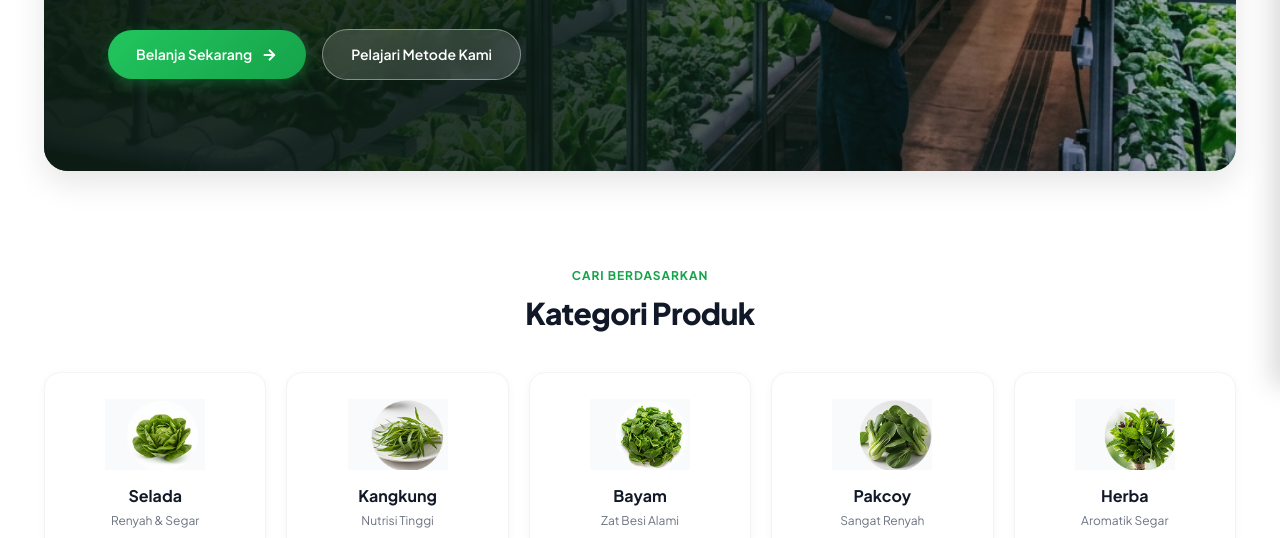
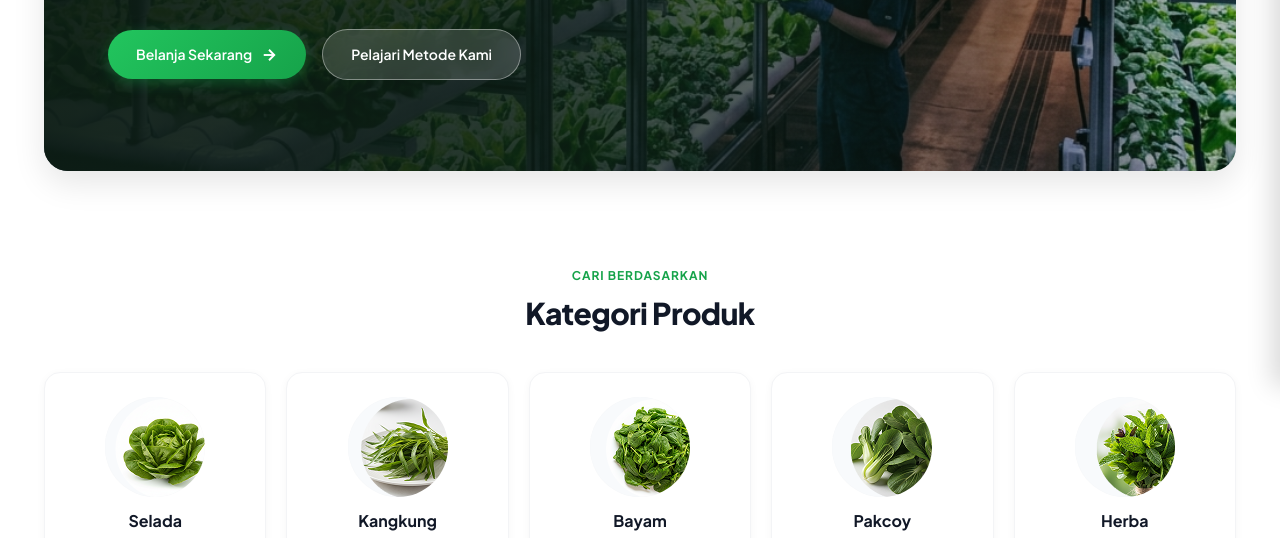
Before and after one commit to Anggamy0011/Hydrofarm, a plain HTML site: page index.html in a window 1280 px wide. Shown: the part 414-952 px from the top of the page. Drawn offline with Linux system fonts and the light colour scheme.

Commit message:
Fix: perbaiki gambar kategori yang miring - ubah ke bentuk lingkaran 100x100px

```diff
--- a/styles.css
+++ b/styles.css
@@ -463,17 +463,21 @@ img {
 
 .category-img-box {
   width: 100px;
-  height: 75px;
+  height: 100px;
   margin: 0 auto 12px auto;
   display: flex;
   align-items: center;
   justify-content: center;
+  border-radius: 50%;
+  overflow: hidden;
+  background-color: #f3f4f6;
 }
 
 .category-img-box img {
   width: 100%;
   height: 100%;
-  object-fit: contain;
+  object-fit: cover;
+  object-position: center;
   transition: var(--transition-fast);
 }
 
```
